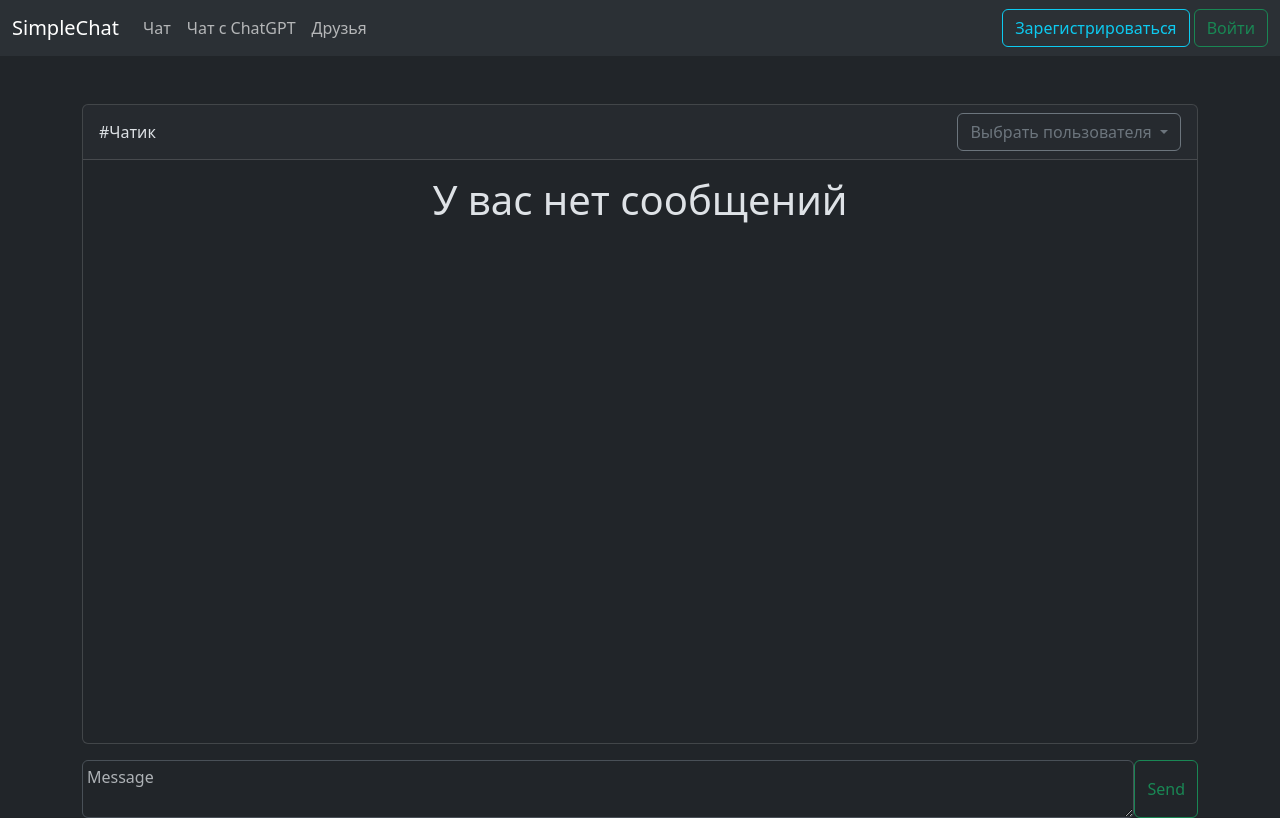
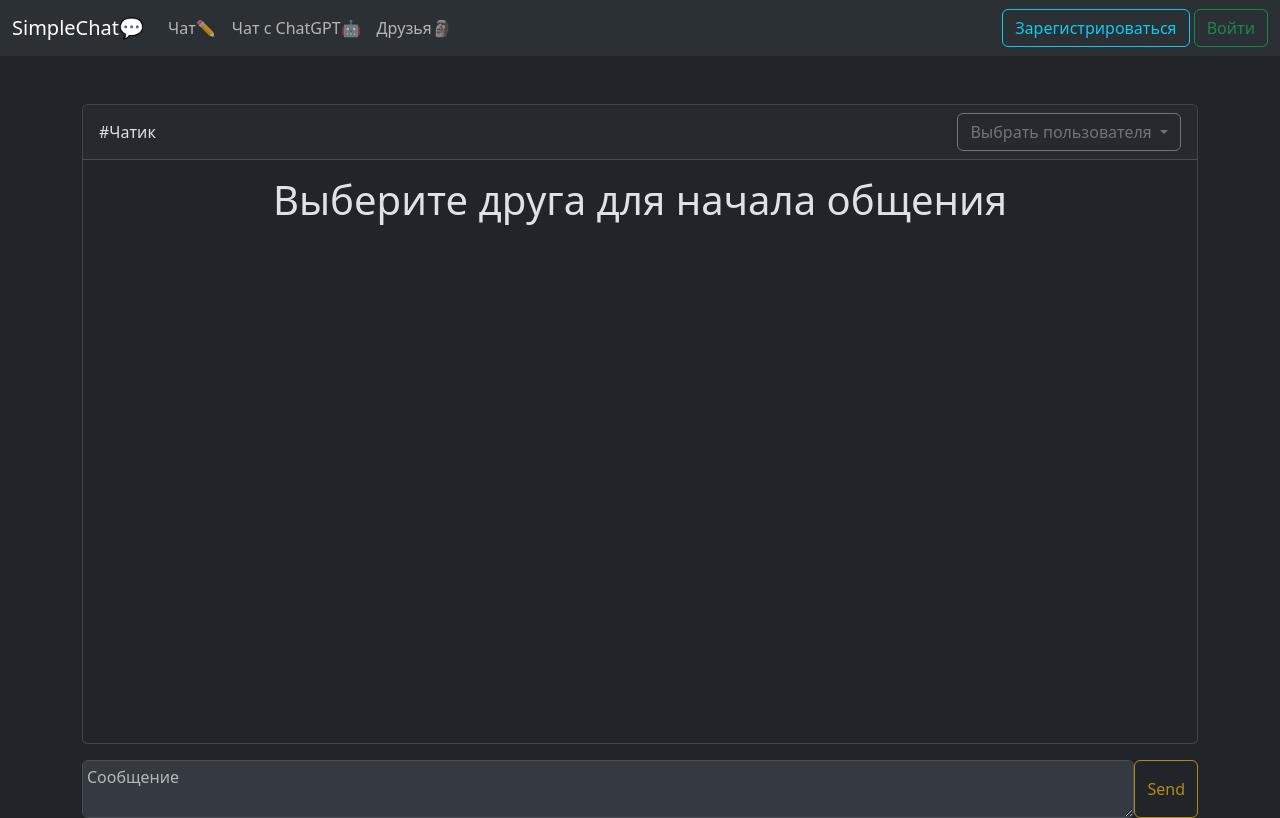
Before and after one commit to Sashayerty/Messenger, a Python web app: template templates/chat.html in a window 1280 px wide. Run offline with Jinja, Linux system fonts and the light colour scheme; the template is opened without the code that fills it: most values are stand-ins (such as "Sample title", 1, 10 or a date in 2020); form fields are guessed from the names that the template uses.

Commit message:
Поменял некоторые стили

```diff
--- a/data/users.py
+++ b/data/users.py
@@ -16,7 +16,6 @@ class User(SqlAlchemyBase, UserMixin):
     hashed_password = sqlalchemy.Column(sqlalchemy.String, nullable=True)
     created_date = sqlalchemy.Column(sqlalchemy.DateTime,
                                      default=datetime.datetime.now)
-    friends = sqlalchemy.Column(sqlalchemy.String, default='No friends')
 
     def set_password(self, password):
         self.hashed_password = generate_password_hash(password)
--- a/forms/add_friends.py
+++ b/forms/add_friends.py
@@ -5,4 +5,4 @@ from wtforms.validators import DataRequired
 
 class FriendsForm(FlaskForm):
     name_of_user = StringField(validators=[DataRequired()])
-    search = SubmitField('Search')
+    search = SubmitField('Искать')
--- a/forms/chat.py
+++ b/forms/chat.py
@@ -5,4 +5,4 @@ from wtforms.validators import DataRequired
 
 class ChatForm(FlaskForm):
     message = StringField(validators=[DataRequired()])
-    send = SubmitField('Send')
+    send = SubmitField('Отправить')
--- a/templates/base.html
+++ b/templates/base.html
@@ -5,26 +5,27 @@
     <meta name="viewport" content="width=device-width, initial-scale=1.0" >
     <link rel="stylesheet" href="https://cdn.jsdelivr.net/npm/bootstrap@5.3.3/dist/css/bootstrap.min.css" integrity="sha384-QWTKZyjpPEjISv5WaRU9OFeRpok6YctnYmDr5pNlyT2bRjXh0JMhjY6hW+ALEwIH" crossorigin="anonymous">
     <script src="https://cdn.jsdelivr.net/npm/bootstrap@5.3.3/dist/js/bootstrap.bundle.min.js"></script>
+    <!-- <script src="/js/up_mess.js"></script> -->
     <title>{{title}}</title>
 </head>
 <body>
     <header class="header">
         <nav class="navbar navbar-expand-lg bg-body-tertiary">
             <div class="container-fluid">
-              <a class="navbar-brand" href="/">SimpleChat</a>
+              <a class="navbar-brand" href="/">SimpleChat💬</a>
               <button class="navbar-toggler" type="button" data-bs-toggle="collapse" data-bs-target="#navbarSupportedContent" aria-controls="navbarSupportedContent" aria-expanded="false" aria-label="Toggle navigation">
                 <span class="navbar-toggler-icon"></span>
               </button>
               <div class="collapse navbar-collapse" id="navbarSupportedContent">
                 <ul class="navbar-nav me-auto mb-2 mb-lg-0">
                   <li class="nav-item">
-                    <a class="nav-link" href="/chat">Чат</a>
+                    <a class="nav-link" href="/chat">Чат✏️</a>
                   </li>
                   <li class="nav-item">
-                    <a class="nav-link" href="/chatgpt">Чат с ChatGPT</a>
+                    <a class="nav-link" href="/chatgpt">Чат с ChatGPT🤖</a>
                   </li>
                   <li class="nav-item">
-                    <a class="nav-link" href="/friends">Друзья</a>
+                    <a class="nav-link" href="/friends">Друзья🗿</a>
                   </li>
                 </ul>
                 {% if current_user.is_authenticated %}
--- a/templates/chat.html
+++ b/templates/chat.html
@@ -1,7 +1,7 @@
 {% extends "base.html"%}
 {% block main %}
 <div class="container d-flex justify-content-center mt-5">
-  <div class="card" style="width: 100rem; height: 40rem;">
+  <div class="card" style="width: 100rem; min-height: 40rem;">
     <div class="card-header d-flex justify-content-between" style="align-items: center;">
         #Чатик
       <div class="dropdown">
@@ -20,6 +20,12 @@
       </div>
     </div>
     <div class="card-body">
+      <!-- <script>
+        function update_messages(){
+          const messages = get(ref(db, 'Chats/'));
+        }
+        setTimeout(update_messages, 1000)
+      </script> -->
       {% if messages %}
         {% for mess in messages %}
           {% if mess["role"] == current_user.id %}
@@ -33,22 +39,41 @@
           {% endif %}
         {% endfor %}
       {% else %}
+        {% if chat %}
         <h1 class="text-center">У вас нет сообщений</h1>
+        {% else %}
+        <h1 class="text-center">Выберите друга для начала общения</h1>
+        {% endif %}
       {% endif %}
     </div>
   </div>
 </div>
 <div class="container mt-3" style="width: 30rel;">
+  {% if chat %}
     <form class="d-flex justify-content-center" action="" method="post">
       {{ form.hidden_tag() }}
-    {{ form.message(class="form-control focus-ring focus-ring-dark py-1 px-1 text-decoration-none border rounded-2", type="message", placeholder="Message") }}<br>
+      {{ form.message(class="form-control focus-ring focus-ring-dark py-1 px-1 text-decoration-none border rounded-2", type="message", placeholder="Сообщение") }}<br>
                 {% for error in form.message.errors %}
                     <div class="alert alert-danger" role="alert">
                         {{ error }}
                     </div>
                 {% endfor %}
-    {{ form.send(type="submit", class="btn btn-outline-success") }}
+      {{ form.send(type="submit", class="btn btn-outline-warning") }}
     </form>
+  {% else %}
+    <form action="" method="post">
+      <fieldset  class="d-flex justify-content-center" disabled>
+        {{ form.hidden_tag() }}
+        {{ form.message(class="form-control focus-ring focus-ring-dark py-1 px-1 text-decoration-none border rounded-2", type="message", placeholder="Сообщение") }}<br>
+                {% for error in form.message.errors %}
+                    <div class="alert alert-danger" role="alert">
+                        {{ error }}
+                    </div>
+                {% endfor %}
+        {{ form.send(type="submit", class="btn btn-outline-warning") }}
+      </fieldset>
+    </form>
+  {% endif %}
 </div>
 
 {% endblock %}
--- a/templates/friends.html
+++ b/templates/friends.html
@@ -12,19 +12,21 @@
                             {{ error }}
                         </div>
                     {% endfor %}
-          {{ form.search(type="submit", class="btn btn-outline-success") }}
+          {{ form.search(type="submit", class="btn btn-outline-warning") }}
         </form>
     </div>
       <div class="card-body">
         {% if users %}
           {% for items in users %}
             {% if search %}
+              {% if items.id not in friends_ids %}
                 <div class="card mb-1">
                   <div class="card-body d-flex justify-content-between" style="align-items: center;">
                     {{ items.name }}
                     <a href="/add-to-friends/{{ items.id }}" class="btn btn-outline-success">Добавить в друзья</a>
                   </div>
                 </div>
+              {% endif %}
             {% else %}
             <div class="card mb-1">
               <div class="card-body d-flex justify-content-between" style="align-items: center;">
--- a/templates/index.html
+++ b/templates/index.html
@@ -1,8 +1,10 @@
 {% extends "base.html" %}
 {% block main %}
-<div class="card">
+<div class="container d-flex justify-content-center mt-5">
+  <div class="card" style="width: 100rem;">
     <div class="card-body">
         <h1 class="text-center">Добро пожаловать на сервис для общения SimpleChat</h1>
     </div>
   </div>
+</div>
 {% endblock %}
--- a/templates/profile.html
+++ b/templates/profile.html
@@ -3,12 +3,12 @@
 {% block main %}
 <div class="container mt-5 d-flex justify-content-center">
     <div class="card" style="width: 100rem;">
-        <div class="card-header">
-            <h1 class="text-center">Привет, <a data-bs-target="change-name" href="/change-name" style="color: white;">{{ current_user.name }}</a></h1>
+        <div class="card-header text-center">
+            <h1 class="text-center">Привет, <a data-bs-target="change-name" href="/change-name" style="color: white; text-decoration: none;">{{ current_user.name }}</a>👋</h1>Для изменения имени тыкни на него
         </div>
         <div class="card-body">
             <div class="card-body d-flex justify-content-between" style="align-items: center;">
-                Email: {{ user.email }} <a class="btn btn-outline-primary" href="/change-email">Изменить</a>
+                Email: {{ user.email }} <a class="btn btn-outline-warning" href="/change-email">Изменить</a>
             </div>
         </div>
     </div>
```
Also changed, not shown: main.py (+5 -3 lines), templates/chatgpt.html (+5 -5 lines), db/users.db. Lines whose indentation alone changed are shown as unchanged.
